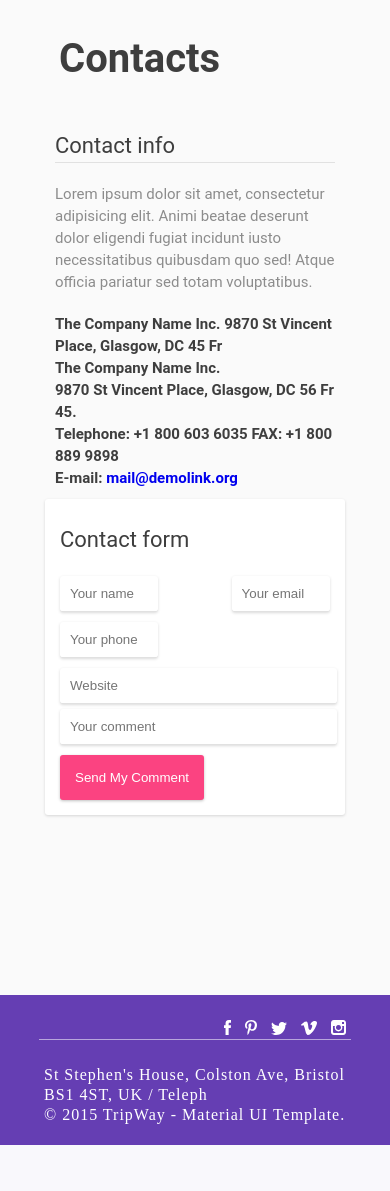
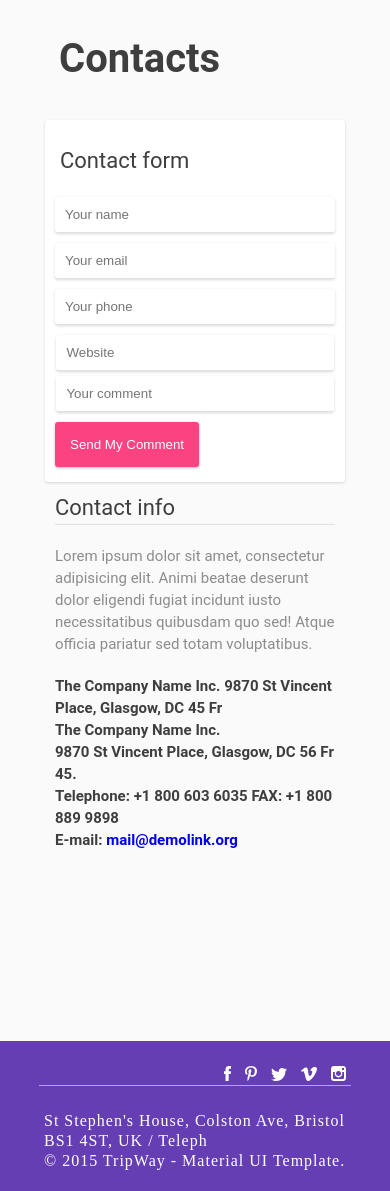
Before and after one commit to edgar-davtyan/trip_way, a PHP site: page /contact.html in a window 390 px wide. Shown: the part 92-1283 px from the top of the page. Before the commit the page ends 1237 px from the top, so only its background shows below. Run offline with PHP 8.4, Linux system fonts and the light colour scheme.

Commit message:
added form validate

```diff
--- a/contact.html
+++ b/contact.html
@@ -135,5 +135,6 @@
         </div>
     </section>
 </footer>
+<script src="validateForm.js"></script>
 </body>
 </html>
--- a/script.js
+++ b/script.js
@@ -41,6 +41,7 @@ function slide_box() {
         }
     }
 }
+
 slide_box();
 
 function testimonials_box() {
--- a/style.css
+++ b/style.css
@@ -592,6 +592,7 @@ a {
   margin: 45px 0;
 }
 .contact-container .contact-text {
+  order: 2;
   width: 35%;
   margin: 0 auto;
   padding: 10px;
@@ -656,6 +657,7 @@ a {
   text-align: left;
 }
 .contact-container .contact-form {
+  order: 1;
   width: 60%;
   margin: 0 auto;
   padding: 10px;
@@ -688,7 +690,7 @@ a {
   outline: none;
   border-bottom: 1px solid #e1e1e1;
   width: 28%;
-  margin: 5px 5px;
+  margin: 5px auto;
 }
 .contact-container .contact-form .contact-box input:nth-child(2) {
   border-radius: 3px;
@@ -699,7 +701,7 @@ a {
   outline: none;
   border-bottom: 1px solid #e1e1e1;
   width: 28%;
-  margin: 5px 5px;
+  margin: 5px auto;
 }
 .contact-container .contact-form .contact-box input:nth-child(3) {
   border-radius: 3px;
@@ -710,7 +712,7 @@ a {
   outline: none;
   border-bottom: 1px solid #e1e1e1;
   width: 28%;
-  margin: 5px 5px;
+  margin: 5px auto;
 }
 .contact-container .contact-form .contact-box-inp input {
   display: block;
@@ -722,7 +724,7 @@ a {
   outline: none;
   border-bottom: 1px solid #e1e1e1;
   width: 99%;
-  margin: 5px 5px;
+  margin: 5px auto;
   box-sizing: border-box;
 }
 .contact-container .contact-form .sub {
@@ -731,7 +733,7 @@ a {
   box-shadow: 0 1px 3px 0 rgba(0, 0, 0, 0.25);
   padding: 15px;
   border: 0 solid;
-  margin: 5px 5px;
+  margin: 5px auto;
   color: white;
 }
 
@@ -856,6 +858,18 @@ a {
   .testimonials-box {
     width: 100%;
   }
+
+  .contact-container .contact-form .contact-box input:nth-child(1) {
+    width: 100%;
+  }
+
+  .contact-container .contact-form .contact-box input:nth-child(2) {
+    width: 100%;
+  }
+
+  .contact-container .contact-form .contact-box input:nth-child(3) {
+    width: 100%;
+  }
 }
 
 /*# sourceMappingURL=style.css.map */
--- a/style.scss
+++ b/style.scss
@@ -599,7 +599,7 @@ a {
       outline: none;
       border-bottom: 1px solid #e1e1e1;
       width: 28%;
-      margin: 5px 5px;
+      margin: 5px auto;
     }
   }
 }
@@ -614,7 +614,7 @@ a {
   outline: none;
   border-bottom: 1px solid #e1e1e1;
   width: 99%;
-  margin: 5px 5px;
+  margin: 5px auto;
   box-sizing: border-box;
 }
 
@@ -644,6 +644,7 @@ a {
   margin: 45px 0;
 
   .contact-text {
+    order: 2;
     width: 35%;
     margin: 0 auto;
     padding: 10px;
@@ -675,6 +676,7 @@ a {
   }
 
   .contact-form {
+    order: 1;
     width: 60%;
     margin: 0 auto;
     padding: 10px;
@@ -699,6 +701,7 @@ a {
       justify-content: space-between;
       flex-wrap: wrap;
       align-items: center;
+
     }
 
     .contact-box input {
@@ -714,7 +717,7 @@ a {
       box-shadow: 0 1px 3px 0 rgba(0, 0, 0, 0.25);
       padding: 15px;
       border: 0 solid;
-      margin: 5px 5px;
+      margin: 5px auto;
       color: white;
     }
   }
@@ -841,4 +844,11 @@ a {
   .testimonials-box {
     width: 100%;
   }
+  .contact-container .contact-form .contact-box input:nth-child(1) {
+    width: 100%;
+  }.contact-container .contact-form .contact-box input:nth-child(2) {
+    width: 100%;
+  }.contact-container .contact-form .contact-box input:nth-child(3) {
+    width: 100%;
+  }
 }
```
Also changed, not shown: validateForm.js (added, +32 -0 lines), 1 other file.
